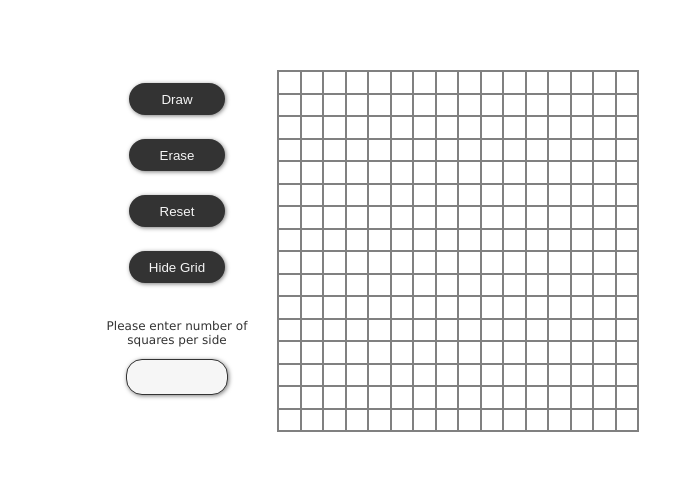
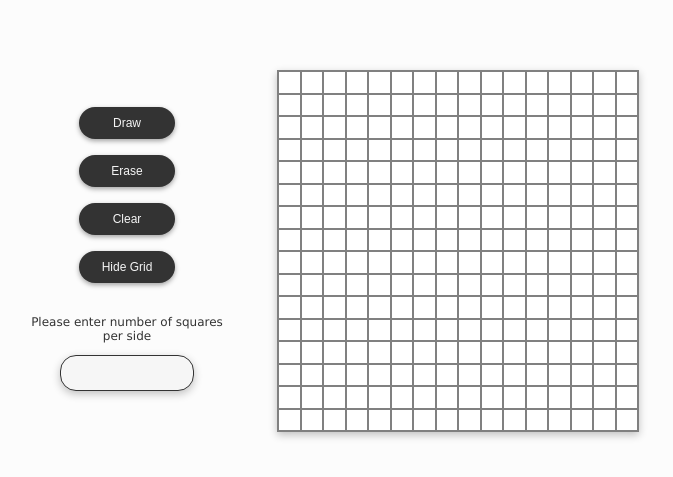
Before and after one commit to ngocmai2518/etch-a-sketch, a plain HTML site: page index.html in a window 1280 px wide. Shown: the part 157-634 px from the top of the page, without its empty margins (182-855 px from the left). Drawn offline with Linux system fonts and the light colour scheme.

Commit message:
Adding CSS styles

```diff
--- a/index.html
+++ b/index.html
@@ -13,7 +13,7 @@
       <div class="navigation side">
         <button id="drawBtn">Draw</button>
         <button id="eraseBtn">Erase</button>
-        <button id="resetBtn">Reset</button>
+        <button id="clearBtn">Clear</button>
         <button id="gridBtn">Hide Grid</button>
         <div class="sizing">
           Please enter number of squares per side
--- a/style.css
+++ b/style.css
@@ -1,4 +1,5 @@
 body {
+  background-color: rgba(231, 231, 231, 0.1);
   font-family: Verdana, Geneva, Tahoma, sans-serif;
   color: #333;
 }
@@ -9,30 +10,38 @@ body {
   padding: 48px;
 }
 
+.navigation {
+  margin-top: 24px;
+}
+
+.board {
+  box-shadow: rgba(0, 0, 0, 0.24) 0px 3px 8px;
+}
+
 button {
   background-color: #333;
   color: whitesmoke;
+  font-size: 12px;
   border: 0px;
   border-radius: 16px;
   width: 96px;
   height: 32px;
-  box-shadow: 1px 1px 4px rgba(0, 0, 0, 0.5);
-  margin: 12px;
+  box-shadow: rgba(0, 0, 0, 0.36) 0px 2px 5px;
+  margin: 8px;
+  transition: 0.3s ease;
 }
 
 button:hover {
   background-color: hsl(0, 0%, 10%);
-  transition-duration: 0.4s;
-  box-shadow: 2px 2px 4px rgba(0, 0, 0, 0.5);
+  transform: scale(1.1);
 }
 
 button:active {
   background-color: hsl(0, 0%, 50%);
-  transition-duration: 0.4s;
-  box-shadow: 2px 2px 4px rgba(0, 0, 0, 0.5);
 }
 
 .sizing {
+  margin: 0px 24px;
   color:#333;
   font-size: 12px;
   font-weight: 200px;
@@ -45,14 +54,14 @@ input {
   background-color: rgb(246, 246, 246);
   border: 0.5px solid #333;
   border-radius: 16px;
-  width: 96px;
+  width: 128px;
   height: 32px;
-  box-shadow: 1px 1px 4px rgba(0, 0, 0, 0.5);
+  box-shadow: rgba(0, 0, 0, 0.24) 0px 3px 8px;
   margin: 12px;
 }
 
 input:hover {
-  box-shadow: 2px 2px 4px rgba(0, 0, 0, 0.5);
+  box-shadow: rgba(0, 0, 0, 0.5) 0px 3px 8px;
 }
 .container {
   height: 100vh;
@@ -75,7 +84,7 @@ input:hover {
 }
 
 .side {
-width: 200px;
+width: 300px;
 flex-shrink: 0;
 }
 
```
Also changed, not shown: script.js (+4 -4 lines).
